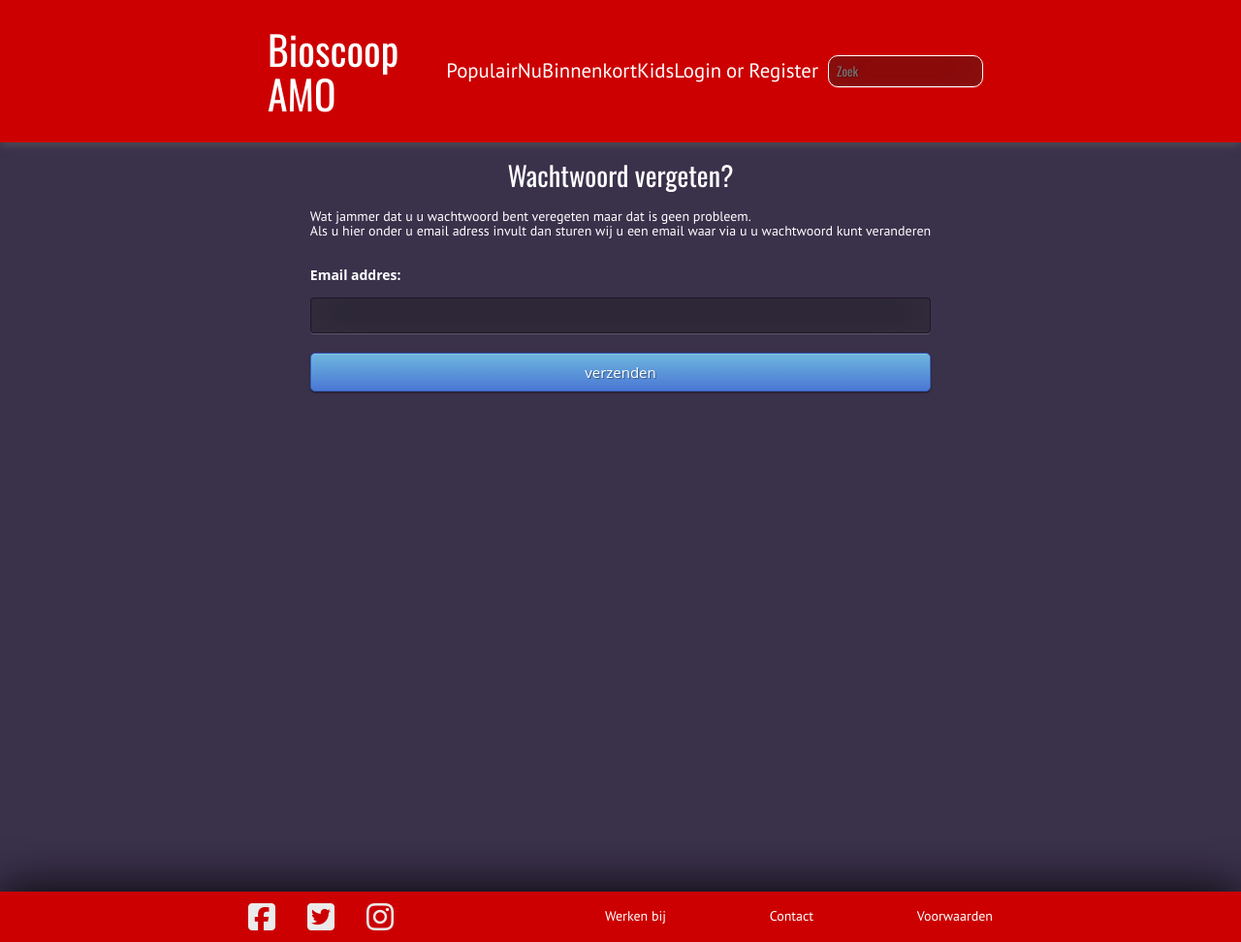
After one commit to Autisem/kassasysteem, a PHP site: page /wachtwoord_vergeten.php in a window 1280 px wide. The commit adds this page. Shown: the whole page at 97% size. Run offline with PHP 8.4, Linux system fonts and the light colour scheme; some libraries are stand-ins or nearby versions.

Commit message:
wachtwoord vergeten page

```diff
--- a/css/style.css
+++ b/css/style.css
@@ -358,6 +358,13 @@ color: #ffffff;
     color: #CC0009;
     text-decoration: underline;
 }
+.wachtwoord {
+  margin-bottom: 62vh;
+  color: white;
+}
+.wachtwoord form {
+  padding: 20px 0;
+}
 
 /*  -=========================-
     REGISTER
--- a/loginpage.php
+++ b/loginpage.php
@@ -10,7 +10,7 @@
             <input type="password" name="password-input" placeholder="Password" required="required" />
             <button type="submit" class="btn btn-primary btn-block btn-large">Let me in.</button>
         </form>
-        <p class="account-info">You don't have an account yet. Don't worry just sign up <a href="registerpage.php">here!</a></p>
+        <p class="account-info">Have you forgotten your password, Don't worry just click <a href="wachtwoord_vergeten.php">here!</a> to find it</p>
      </div>
         <div class="register">
 
--- /dev/null
+++ b/wachtwoord_vergeten.php
@@ -0,0 +1,20 @@
+<?php require('header.php'); ?>
+<link rel="stylesheet" href="css/style.css">
+
+  <main>
+    <div class="wrapper">
+      <div class="wachtwoord">
+      <h1 class="text-center">Wachtwoord vergeten?</h1>
+      <p>Wat jammer dat u u wachtwoord bent veregeten maar dat is geen probleem.<br> Als u hier onder u email adress invult dan sturen wij u een email waar via u u wachtwoord kunt veranderen</p>
+        <form class="" action="wachtwoord_vergeten.php" method="post">
+          <div class="email-input" id="email-input">
+            <label for="email" id="email-input">Email addres:</label>
+            <input type="email" name="email" id="email-input">
+          </div>
+          <input type="submit" name="submit" value="verzenden" class="btn btn-primary btn-block btn-large">
+        </form>
+      </div>
+    </div>
+  </main>
+
+<?php require('footer.php'); ?>
```
